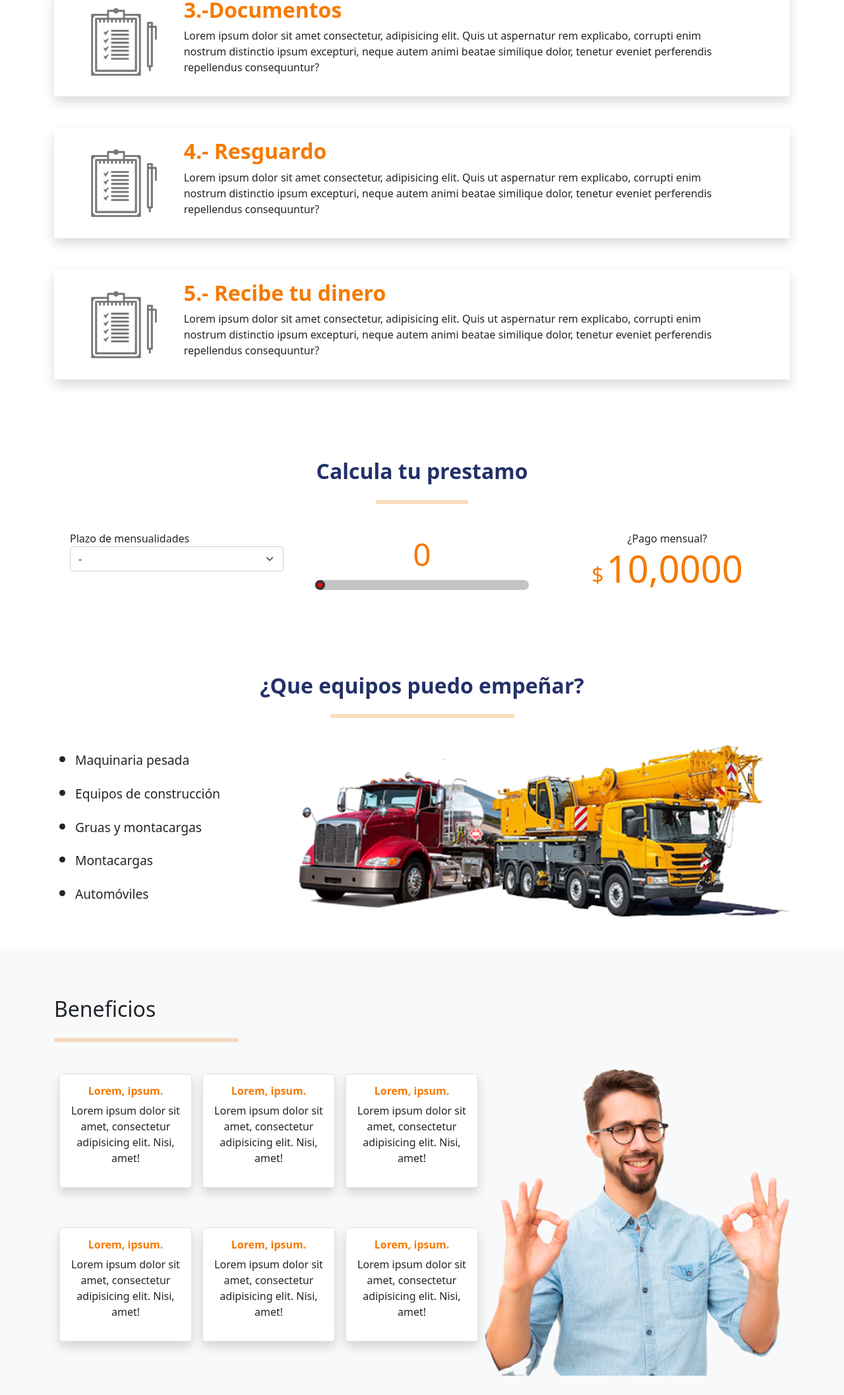
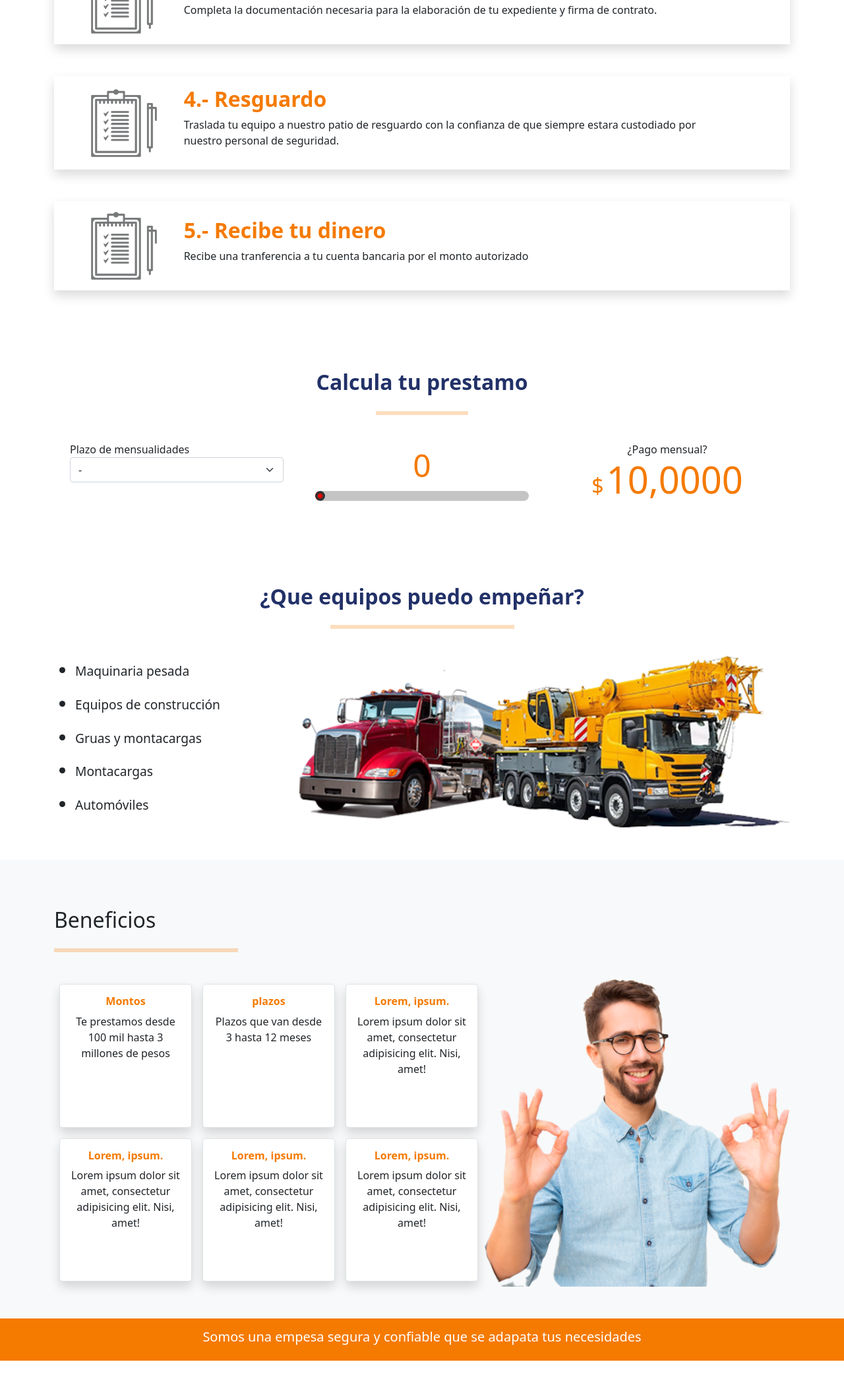
Before and after one commit to developerruiz/prendamaquina, a plain HTML site: page index.html in a window 1280 px wide. Shown: the part 1652-3766 px from the top of the page at 66% size. Drawn offline with nearby package versions, Linux system fonts and the light colour scheme.

Commit message:
se hacen ajuses en textos

```diff
--- a/index.html
+++ b/index.html
@@ -166,13 +166,10 @@
             </div>
             <div class="col-lg-9 text-start">
               <h2 class="fw-bold color-orange">1.-Valuación</h2>
-              <p>Lorem ipsum dolor sit amet consectetur, adipisicing elit. Quis ut aspernatur rem explicabo, corrupti
-                enim nostrum distinctio ipsum excepturi, neque autem animi beatae similique dolor, tenetur eveniet
-                perferendis repellendus consequuntur?</p>
+              <p>Solicita la valuación de tu equipo para que uno de nuestros valuadores expertos realice una inspección detallada y se le asigne un valor.
+              </p>
             </div>
           </div>
-
-
 
           <div class="col-lg-12 d-flex border-1 my-4 shadow align-items-center p-3 ocultar contador">
             <div class="col-lg-2 text-center">
@@ -180,9 +177,7 @@
             </div>
             <div class="col-lg-9 text-start">
               <h2 class="fw-bold color-orange">2.-Oferta</h2>
-              <p>Lorem ipsum dolor sit amet consectetur, adipisicing elit. Quis ut aspernatur rem explicabo, corrupti
-                enim nostrum distinctio ipsum excepturi, neque autem animi beatae similique dolor, tenetur eveniet
-                perferendis repellendus consequuntur?</p>
+              <p>Recibe una oferta de prestamo de hasta el 70% del valor de tu equipo, y decide que monto y plazo se adecuan a tus necesidades.</p>
             </div>
           </div>
 
@@ -192,9 +187,7 @@
             </div>
             <div class="col-lg-9 text-start">
               <h2 class="fw-bold color-orange">3.-Documentos</h2>
-              <p>Lorem ipsum dolor sit amet consectetur, adipisicing elit. Quis ut aspernatur rem explicabo, corrupti
-                enim nostrum distinctio ipsum excepturi, neque autem animi beatae similique dolor, tenetur eveniet
-                perferendis repellendus consequuntur?</p>
+              <p>Completa la documentación necesaria para la elaboración de tu expediente y firma de contrato.</p>
             </div>
           </div>
 
@@ -205,9 +198,7 @@
             </div>
             <div class="col-lg-9 text-start">
               <h2 class="fw-bold color-orange">4.- Resguardo</h2>
-              <p>Lorem ipsum dolor sit amet consectetur, adipisicing elit. Quis ut aspernatur rem explicabo, corrupti
-                enim nostrum distinctio ipsum excepturi, neque autem animi beatae similique dolor, tenetur eveniet
-                perferendis repellendus consequuntur?</p>
+              <p>Traslada tu equipo a nuestro patio de resguardo con la confianza de que siempre estara custodiado por nuestro personal de seguridad.</p>
             </div>
           </div>
 
@@ -218,9 +209,8 @@
             </div>
             <div class="col-lg-9 text-start">
               <h2 class="fw-bold color-orange">5.- Recibe tu dinero</h2>
-              <p>Lorem ipsum dolor sit amet consectetur, adipisicing elit. Quis ut aspernatur rem explicabo, corrupti
-                enim nostrum distinctio ipsum excepturi, neque autem animi beatae similique dolor, tenetur eveniet
-                perferendis repellendus consequuntur?</p>
+              <p>Recibe una tranferencia a tu cuenta bancaria por el monto autorizado
+              </p>
             </div>
           </div>
 
@@ -341,8 +331,30 @@
 
           <div class="col-lg-12 d-flex flex-wrap">
             <div class="col-lg-7 d-flex flex-wrap">
-              <div class="col-lg-4 p-2 text-center">
-                <div class="card border  rounded-3 shadow">
+              <div class="col-lg-4 p-2 text-center ">
+                <div class="card border  rounded-3 shadow h-100">
+                  <div class="card-body">
+                    <div class="card-title fw-bold h6 color-orange">
+                      Montos
+                    </div>
+                    <p>Te prestamos desde 100 mil hasta 3 millones de pesos</p>
+
+                  </div>
+                </div>
+              </div>
+              <div class="col-lg-4 p-2 text-center ">
+                <div class="card border  rounded-3 shadow h-100">
+                  <div class="card-body ">
+                    <div class="card-title fw-bold h6 color-orange">
+                      plazos
+                    </div>
+                    <p>Plazos que van desde 3 hasta 12 meses</p>
+
+                  </div>
+                </div>
+              </div>
+              <div class="col-lg-4 p-2 text-center ">
+                <div class="card border  rounded-3 shadow h-100">
                   <div class="card-body">
                     <div class="card-title fw-bold h6 color-orange">
                       Lorem, ipsum.
@@ -352,8 +364,8 @@
                   </div>
                 </div>
               </div>
-              <div class="col-lg-4 p-2 text-center">
-                <div class="card border  rounded-3 shadow">
+              <div class="col-lg-4 p-2 text-center ">
+                <div class="card border  rounded-3 shadow h-100">
                   <div class="card-body">
                     <div class="card-title fw-bold h6 color-orange">
                       Lorem, ipsum.
@@ -363,8 +375,8 @@
                   </div>
                 </div>
               </div>
-              <div class="col-lg-4 p-2 text-center">
-                <div class="card border  rounded-3 shadow">
+              <div class="col-lg-4 p-2 text-center ">
+                <div class="card border  rounded-3 shadow h-100">
                   <div class="card-body">
                     <div class="card-title fw-bold h6 color-orange">
                       Lorem, ipsum.
@@ -374,30 +386,8 @@
                   </div>
                 </div>
               </div>
-              <div class="col-lg-4 p-2 text-center">
-                <div class="card border  rounded-3 shadow">
-                  <div class="card-body">
-                    <div class="card-title fw-bold h6 color-orange">
-                      Lorem, ipsum.
-                    </div>
-                    <p>Lorem ipsum dolor sit amet, consectetur adipisicing elit. Nisi, amet!</p>
-
-                  </div>
-                </div>
-              </div>
-              <div class="col-lg-4 p-2 text-center">
-                <div class="card border  rounded-3 shadow">
-                  <div class="card-body">
-                    <div class="card-title fw-bold h6 color-orange">
-                      Lorem, ipsum.
-                    </div>
-                    <p>Lorem ipsum dolor sit amet, consectetur adipisicing elit. Nisi, amet!</p>
-
-                  </div>
-                </div>
-              </div>
-              <div class="col-lg-4 p-2 text-center">
-                <div class="card border  rounded-3 shadow">
+              <div class="col-lg-4 p-2 text-center ">
+                <div class="card border  rounded-3 shadow h-100">
                   <div class="card-body">
                     <div class="card-title fw-bold h6 color-orange">
                       Lorem, ipsum.
@@ -422,7 +412,7 @@
     <div class="container">
       <div class="row">
         <div class="col-lg-12 text-center py-3">
-          <h5 class="color-white">Lorem ipsum dolor sit amet consectetur adipisicing elit. Aperiam, quibusdam!</h5>
+          <h5 class="color-white">Somos una empesa segura y confiable que se adapata tus necesidades</h5>
         </div>
       </div>
     </div>
```
